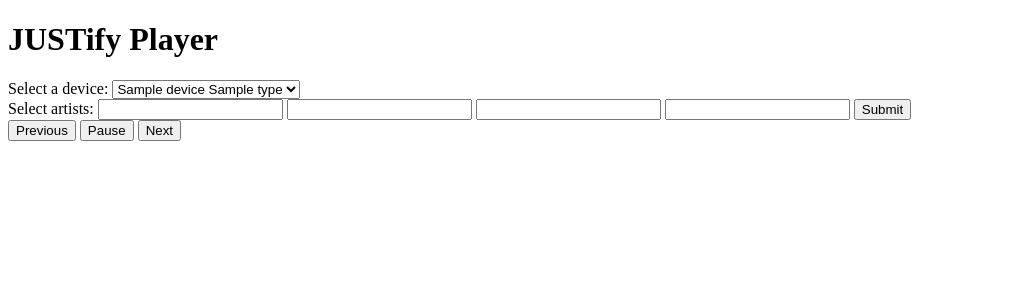
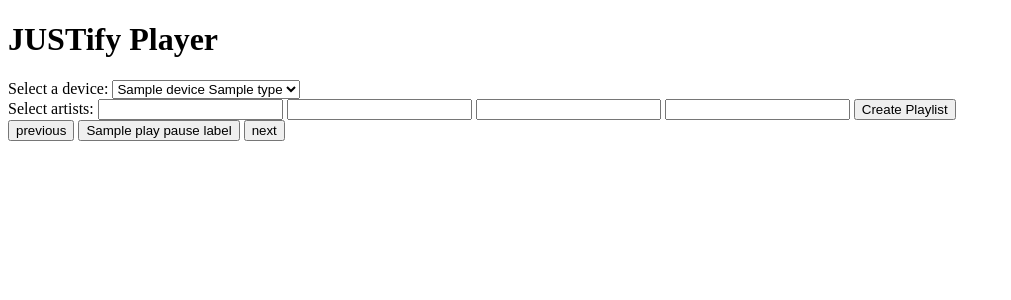
Before and after one commit to KungaCoding/JUSTifyAPP, a Flask app: template templates/player.html in a window 1280 px wide. Shown: the top 300 px of the page, without its empty margins (0-1011 px from the left). Run offline with Flask 2, Linux system fonts and the light colour scheme; the template is opened without the code that fills it: most values are stand-ins (such as "Sample title", 1, 10 or a date in 2020); parts of the project's set-up code (start-up, migrations or seed data) failed here and were passed over.

Commit message:
can play and pause songs

```diff
--- a/main.py
+++ b/main.py
@@ -123,17 +123,37 @@ def show_artist_tracks(spotify, artist):
         page += str(tracks)
     return page
 
+
 @app.route('/player', methods=['GET'])
 def player():
     scope = "user-read-playback-state,user-modify-playback-state"
     spotify = spotipy.Spotify(client_credentials_manager=SpotifyOAuth(scope=scope))
+    play_pause_label = 'pause'
+    devices = spotify.devices()
+    if request.args.get('previous'):
+        spotify.previous_track()
+        return render_template("player.html", devices=devices["devices"], play_pause_label=play_pause_label)
+    if request.args.get('playpause'):
+        print('handling_pause')
+        play_or_pause = request.args.get('playpause')
+        if play_or_pause == 'pause':
+            spotify.pause_playback()
+            play_pause_label = 'play'
+        else:
+            spotify.start_playback()
+            play_pause_label = 'pause'
+        return render_template("player.html", devices=devices["devices"], play_pause_label=play_pause_label)
+    if request.args.get('next'):
+        spotify.next_track()
+        return render_template("player.html", devices=devices["devices"], play_pause_label=play_pause_label)
+
+    # else play songs from user selected artists
     artist1_name = str(request.args.get('artist1'))
     artist2_name = str(request.args.get('artist2'))
     artist3_name = str(request.args.get('artist3'))
     artist4_name = str(request.args.get('artist4'))
-    devices = spotify.devices()
     if artist1_name == "None":
-        return render_template("player.html", devices=devices["devices"])
+        return render_template("player.html", devices=devices["devices"], play_pause_label=play_pause_label)
     else:
         artist1 = get_artist(spotify, artist1_name)
         artist2 = get_artist(spotify, artist2_name)
@@ -145,17 +165,9 @@ def player():
         tracks4 = get_artist_tracks(spotify, artist4)
         tracks = tracks1 + tracks2 + tracks3 + tracks4
         random.shuffle(tracks)
-        print(devices)
-        print(spotify.me())
         playback_device = request.args.get('device')
         spotify.start_playback(device_id=playback_device, uris=tracks)
-        return redirect('/player')
-    # if "previous" in request.form:
-    #     return spotify.previous_track()
-    # if "pause" in request.form:
-    #     return spotify.pause_playback()
-    # if "next" in request.form:
-    #     return spotify.next_track()
+        return render_template("player.html", devices=devices["devices"], play_pause_label=play_pause_label)
 
 
 
--- a/templates/player.html
+++ b/templates/player.html
@@ -22,17 +22,12 @@
         <input type="text" id="artist2" name="artist2">
         <input type="text" id="artist3" name="artist3">
         <input type="text" id="artist4" name="artist4">
-        <input type="submit" value="Submit">
+        <input type="submit" value="Create Playlist">
+        <br>
+        <input type="submit" name="previous" value="previous">
+        <input type="submit" name="playpause" value="{{ play_pause_label }}">
+        <input type="submit" name="next" value="next">
     </form>
-    <button data-spotify-id="spotify:episode:7makk4oTQel546B0PZlDM5">
-          Previous
-    </button>
-    <button data-spotify-id="spotify:episode:43cbJh4ccRD7lzM2730YK3">
-          Pause
-    </button>
-    <button data-spotify-id="spotify:episode:6I3ZzCxRhRkNqnQNo8AZPV">
-          Next
-    </button>
     {% endif %}
 </body>
 </html>
```
